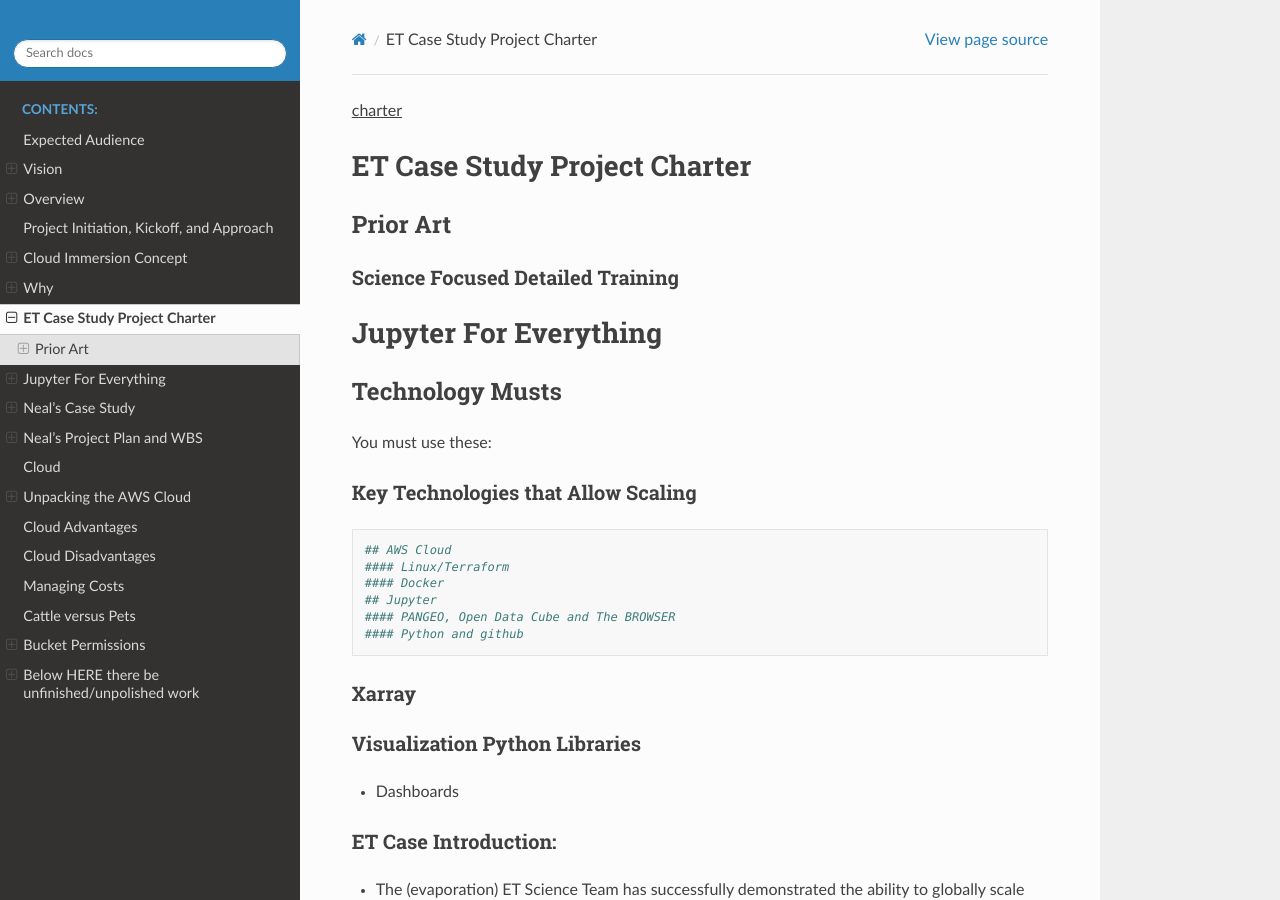
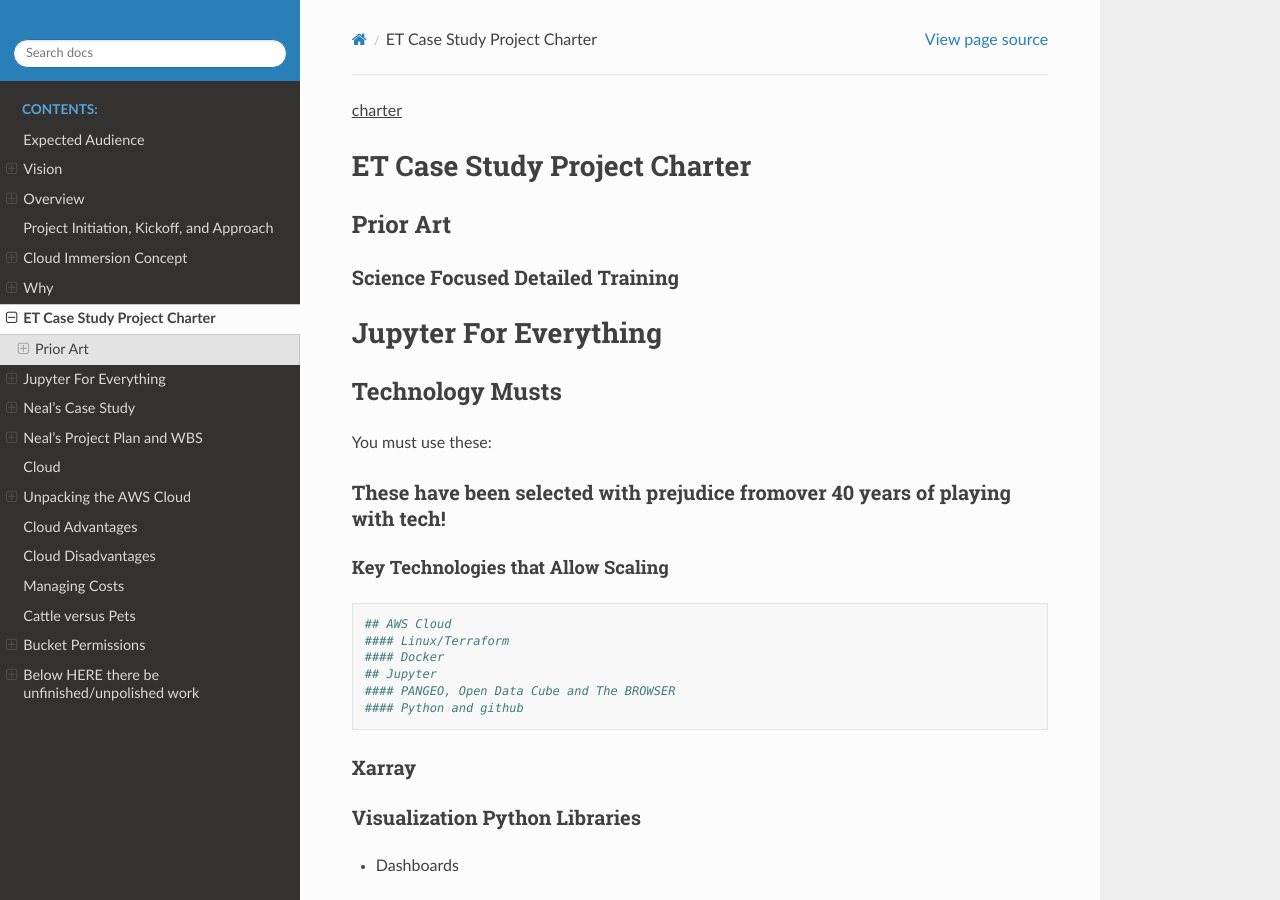
Before and after one commit to tonybutzer/harmony, a Sphinx documentation site: the page built from documentation/source/01project_charter.md, in a window 1280 px wide and 900 px high. Built offline with Sphinx 7.4.7 and the Read the Docs theme 2.0.0, drawn with Linux system fonts in a browser that asks for light colours; pages that are not in the unit, such as notebooks, are missing from menus.

Commit message:
automatic git update from Makefile

```diff
--- a/documentation/source/01project_charter.md
+++ b/documentation/source/01project_charter.md
@@ -9,6 +9,8 @@
 # Jupyter For Everything
 ## Technology Musts
 You must use these:
+
+### These have been selected with prejudice fromover 40 years of playing with tech!
 
 #### Key Technologies that Allow Scaling
 
```
